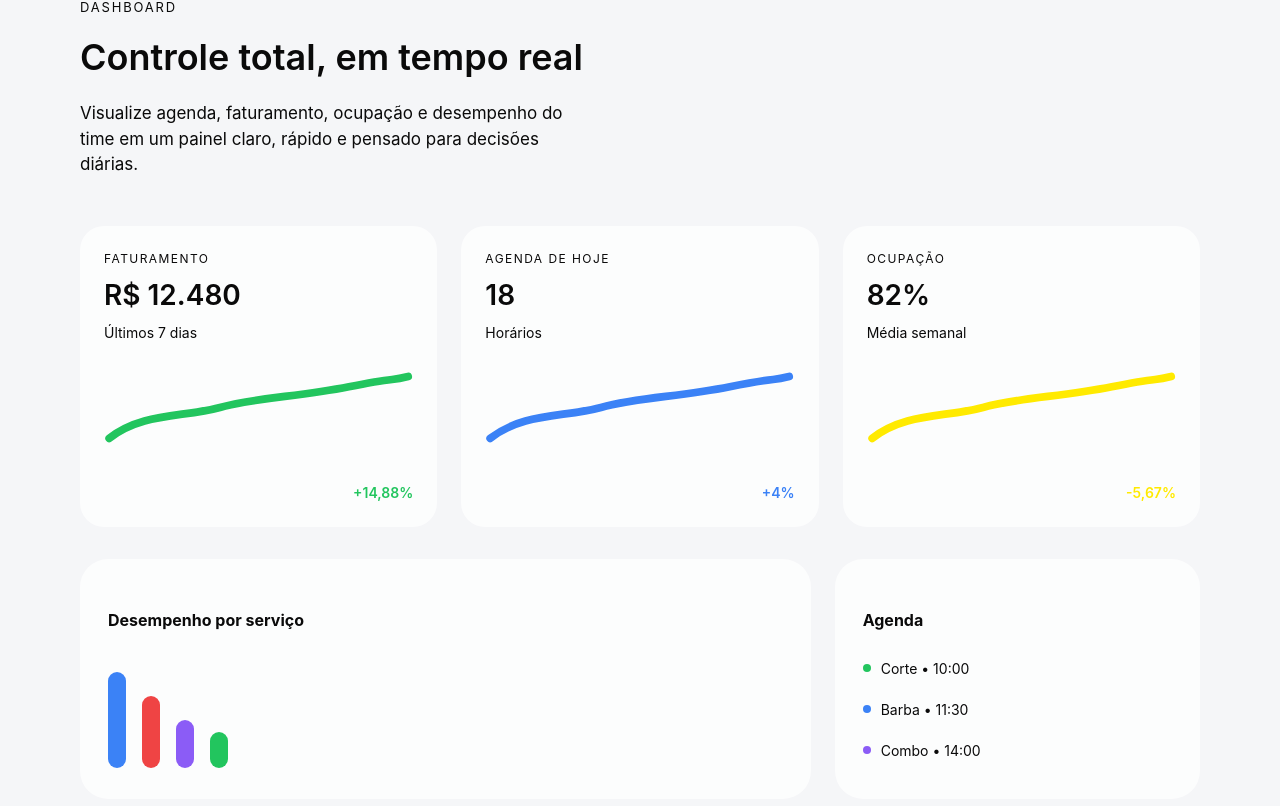
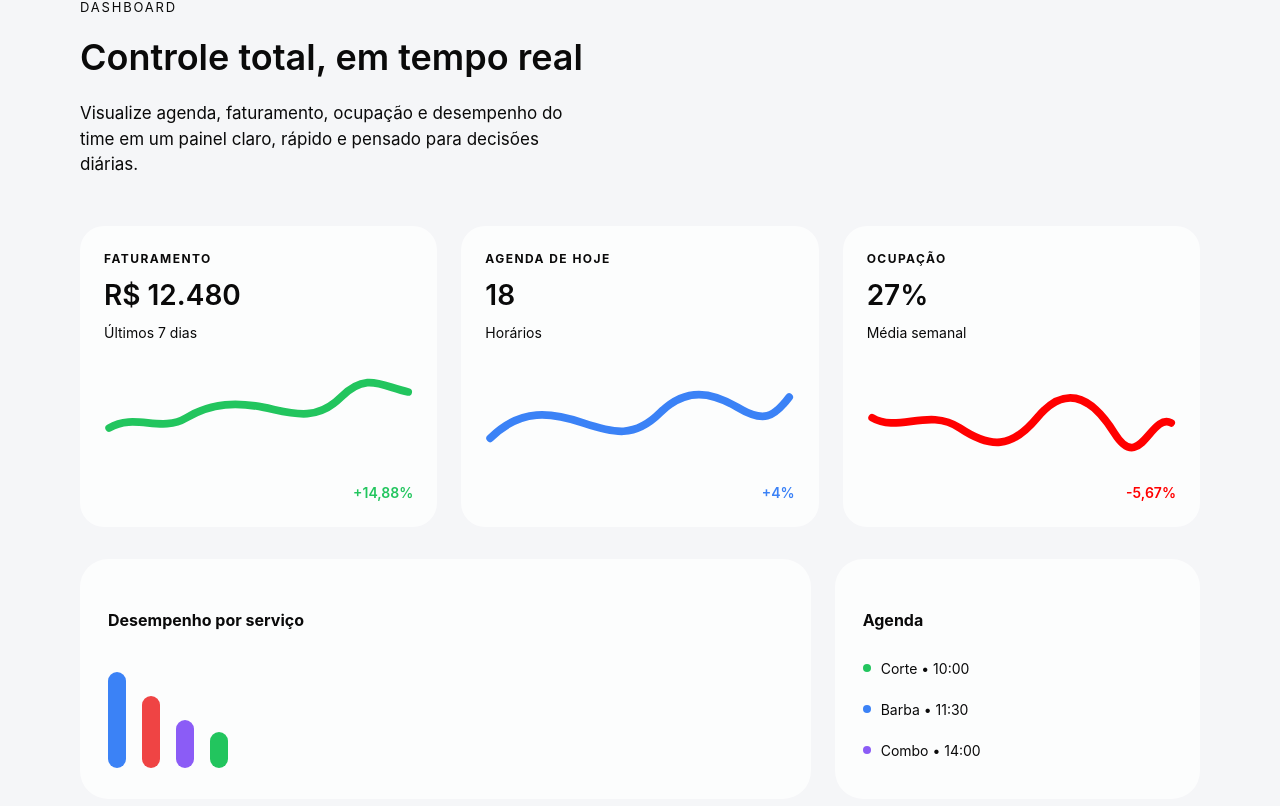
Before and after one commit to suporteeligi-cpu/eligi-fron-tend, a Next.js app: page / in a window 1280 px wide. Shown: the part 2043-2849 px from the top of the page. Built offline with nearby package versions, Linux system fonts and the light colour scheme.

Commit message:
chore: deploy update

```diff
--- a/src/app/components/sections/DashboardPreview.tsx
+++ b/src/app/components/sections/DashboardPreview.tsx
@@ -58,7 +58,7 @@ export default function DashboardPreview() {
 
             <DashboardMetricCard
               label="OCUPAÇÃO"
-              value="82%"
+              value="27%"
               meta="Média semanal"
               percent="-5,67%"
               variant="red"
--- a/src/app/components/ui/DashboardMetricCard.module.css
+++ b/src/app/components/ui/DashboardMetricCard.module.css
@@ -50,7 +50,26 @@
 .blue .percent { color: #3b82f6; stroke: #3b82f6; }
 
 .red .line,
-.red .percent { color: #ffea00; stroke: #ffea00; }
+.red .percent { color: #ff0000; stroke: #ff0000; }
 
 .purple .line,
 .purple .percent { color: #8b5cf6; stroke: #8b5cf6; }
+
+.label {
+  font-size: 12px;
+  letter-spacing: 0.12em;
+
+  /* 🔥 MAIS BOLD, IGUAL AO TRENCHART */
+  font-weight: 700;
+
+  color: var(--text-tertiary);
+  text-transform: uppercase;
+}
+.line {
+  fill: none;
+  stroke-width: 3;
+  stroke-linecap: round;
+  stroke-linejoin: round;
+
+  transition: stroke-dashoffset 1.4s cubic-bezier(0.4, 0, 0.2, 1);
+}
--- a/src/app/components/ui/DashboardMetricCard.tsx
+++ b/src/app/components/ui/DashboardMetricCard.tsx
@@ -13,6 +13,38 @@ interface DashboardMetricCardProps {
   variant: Variant
 }
 
+/* PATHS DIFERENTES POR VARIANT */
+const chartPaths: Record<Variant, string> = {
+  green: `
+    M2 26
+    C12 20, 22 28, 32 22
+    S52 16, 62 18
+    S82 24, 92 14
+    S108 10, 118 12
+  `,
+  blue: `
+    M2 30
+    C14 18, 26 20, 38 24
+    S58 30, 68 20
+    S88 12, 98 18
+    S112 22, 118 14
+  `,
+  red: `
+    M2 22
+    C12 28, 24 18, 36 26
+    S56 34, 66 22
+    S86 12, 96 28
+    S110 20, 118 24
+  `,
+  purple: `
+    M2 28
+    C14 24, 26 16, 38 18
+    S58 22, 68 30
+    S88 34, 98 20
+    S112 12, 118 16
+  `,
+}
+
 export default function DashboardMetricCard({
   label,
   value,
@@ -22,6 +54,7 @@ export default function DashboardMetricCard({
 }: DashboardMetricCardProps) {
   const pathRef = useRef<SVGPathElement | null>(null)
 
+  /* 🔒 Efeito SEMPRE com deps fixo */
   useEffect(() => {
     const path = pathRef.current
     if (!path) return
@@ -46,14 +79,11 @@ export default function DashboardMetricCard({
         viewBox="0 0 120 40"
         fill="none"
         className={styles.chart}
-        aria-hidden
+        aria-hidden="true"
       >
         <path
           ref={pathRef}
-          d="M2 30
-             C15 20, 30 22, 45 18
-             S75 14, 95 10
-             S110 8, 118 6"
+          d={chartPaths[variant]}
           className={styles.line}
         />
       </svg>
```
